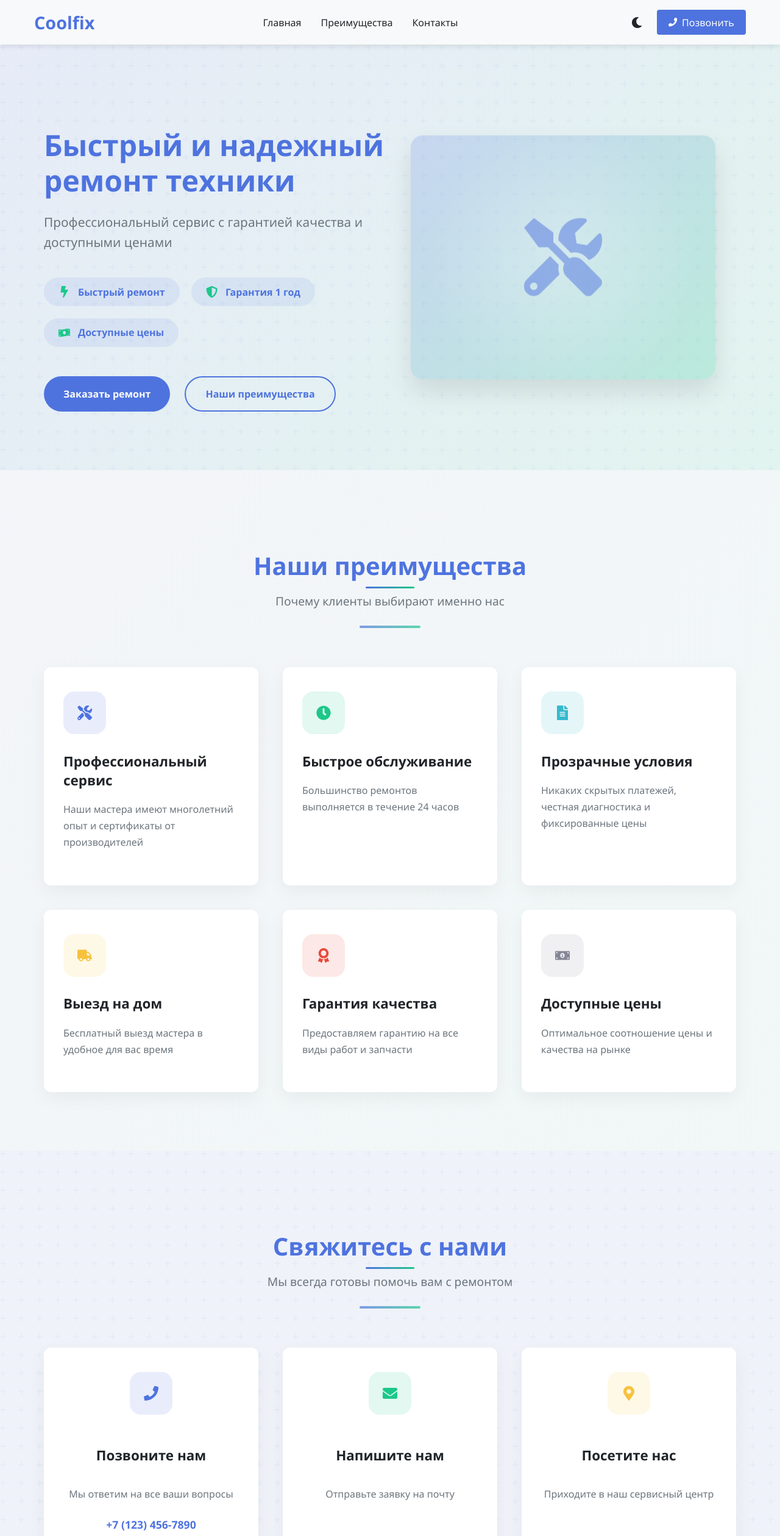
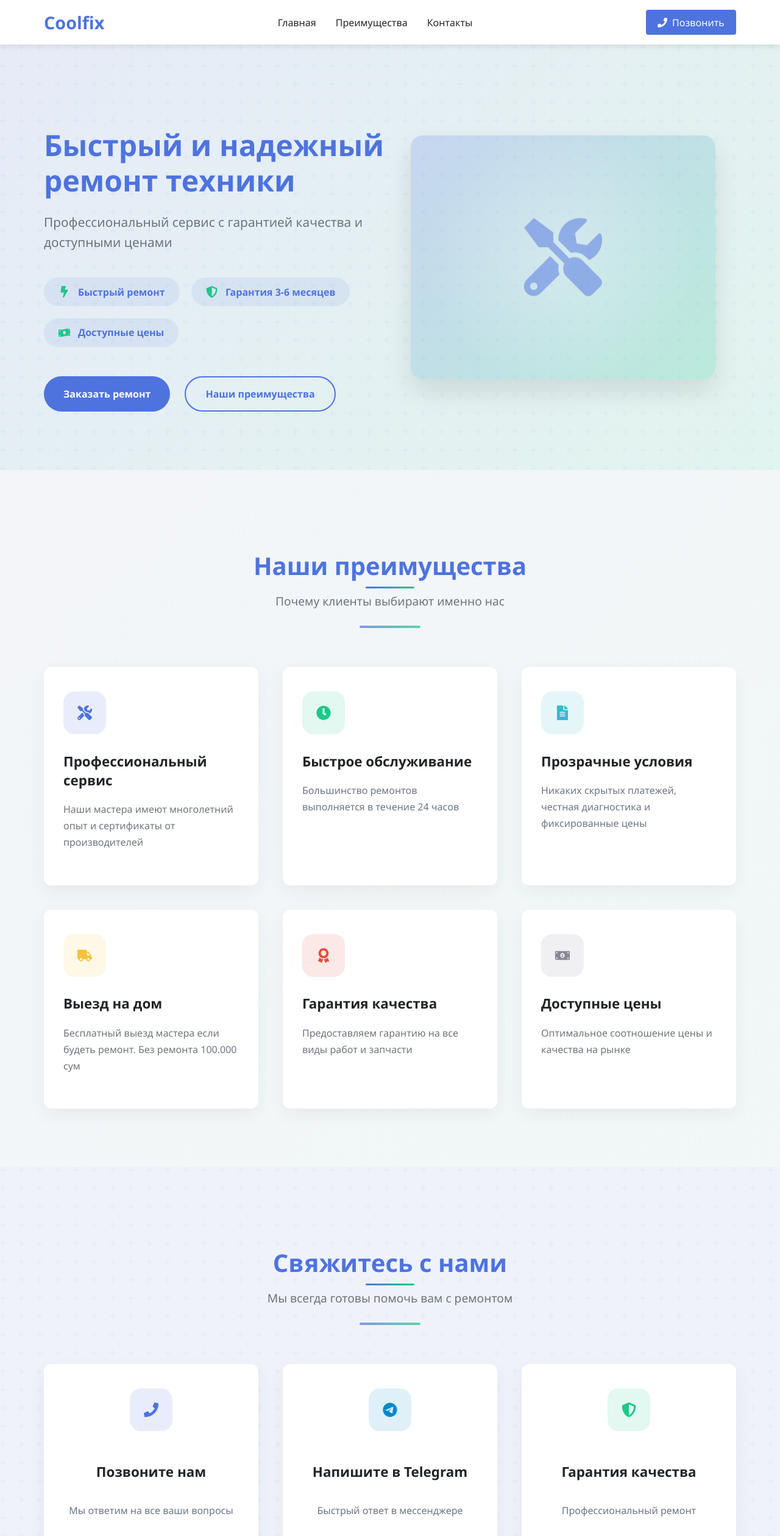
Before and after one commit to Baxtiyorovich04/Coolfix, a Next.js app: page / in a window 1280 px wide. Shown: the top 2519 px of the page at 61% size. Built offline with nearby package versions, Linux system fonts and the light colour scheme.

Commit message:
fixed some palaces

```diff
--- a/app/components/Benefits.tsx
+++ b/app/components/Benefits.tsx
@@ -24,7 +24,7 @@ export default function Benefits() {
     {
       icon: <FaTruck size={24} />,
       title: "Выезд на дом",
-      description: "Бесплатный выезд мастера в удобное для вас время",
+      description: "Бесплатный выезд мастера если будеть ремонт. Без ремонта 100.000 сум",
       color: "#f6c23e"
     },
     {
--- a/app/components/Contacts.tsx
+++ b/app/components/Contacts.tsx
@@ -1,10 +1,11 @@
-import { FaPhone, FaEnvelope, FaMapMarkerAlt, FaClock, FaArrowRight } from "react-icons/fa";
+import { FaPhone, FaEnvelope, FaMapMarkerAlt, FaClock, FaArrowRight, FaShieldAlt } from "react-icons/fa";
+import { FaTelegram } from "react-icons/fa6";
 import styles from "./Contacts.module.scss";
 
 export default function Contacts() {
   const phoneNumbers = [
-    { number: "+7 (123) 456-7890", label: "Основной" },
-    { number: "+7 (987) 654-3210", label: "Сервисный центр" },
+    { number: "+998 90 941 85 65", label: "Основной" },
+    { number: "+998 94 622 19 58", label: "Telegram" },
   ];
 
   const contactMethods = [
@@ -15,16 +16,16 @@ export default function Contacts() {
       color: "#4e73df"
     },
     {
-      icon: <FaEnvelope size={24} />,
-      title: "Напишите нам",
-      description: "Отправьте заявку на почту",
-      color: "#1cc88a"
+      icon: <FaTelegram size={24} />,
+      title: "Напишите в Telegram",
+      description: "Быстрый ответ в мессенджере",
+      color: "#0088cc"
     },
     {
-      icon: <FaMapMarkerAlt size={24} />,
-      title: "Посетите нас",
-      description: "Приходите в наш сервисный центр",
-      color: "#f6c23e"
+      icon: <FaShieldAlt size={24} />,
+      title: "Гарантия качества",
+      description: "Профессиональный ремонт ",
+      color: "#1cc88a"
     },
   ];
 
@@ -63,20 +64,20 @@ export default function Contacts() {
               )}
 
               {index === 1 && (
-                <a href="mailto:info@coolfix.com" className={styles.contactButton}>
-                  Написать письмо <FaArrowRight className={styles.buttonIcon} />
+                <a href="https://t.me/+998909418565" className={styles.contactButton}>
+                  Написать в Telegram <FaArrowRight className={styles.buttonIcon} />
                 </a>
               )}
 
               {index === 2 && (
                 <div className={styles.addressWrapper}>
-                  <address className={styles.address}>
-                    г. Москва, ул. Примерная, д. 123
-                  </address>
                   <div className={styles.workingHours}>
                     <FaClock className={styles.clockIcon} />
-                    <span>Ежедневно: 9:00 - 20:00</span>
+                    <span>Гарантия на ремонт с 3 до 6 месяцев</span>
                   </div>
+                  <p className={styles.description}>
+                    Используем только оригинальные запчасти
+                  </p>
                 </div>
               )}
             </div>
@@ -86,7 +87,7 @@ export default function Contacts() {
         <div className={styles.callToAction}>
           <h3>Нужен срочный ремонт?</h3>
           <p>Наши мастера готовы выехать к вам в течение часа</p>
-          <a href="tel:+71234567890" className={styles.actionButton}>
+          <a href="tel:+998909418565" className={styles.actionButton}>
             Позвонить сейчас <FaArrowRight className={styles.buttonIcon} />
           </a>
         </div>
--- a/app/components/Footer.tsx
+++ b/app/components/Footer.tsx
@@ -25,25 +25,20 @@ export default function Footer() {
                 <li>
                   <Link href="#">
                     <FaTools className={styles.linkIcon} />
-                    Ремонт смартфонов
+                    Ремонт кондиционеров
                   </Link>
                 </li>
                 <li>
                   <Link href="#">
-                    <FaLaptop className={styles.linkIcon} />
-                    Ремонт ноутбуков
+                    <FaTools className={styles.linkIcon} />
+                    Ремонт стиральных машин
                   </Link>
                 </li>
-                <li>
-                  <Link href="#">
-                    <FaTabletAlt className={styles.linkIcon} />
-                    Ремонт планшетов
-                  </Link>
-                </li>
+
                 <li>
                   <Link href="#">
                     <FaHome className={styles.linkIcon} />
-                    Ремонт бытовой техники
+                    Ремонт двухконтурных котлов
                   </Link>
                 </li>
               </ul>
@@ -55,9 +50,7 @@ export default function Footer() {
                 <li>
                   <Link href="#">О нас</Link>
                 </li>
-                <li>
-                  <Link href="#benefits">Преимущества</Link>
-                </li>
+
                 <li>
                   <Link href="#contacts">Контакты</Link>
                 </li>
@@ -71,24 +64,21 @@ export default function Footer() {
               <h4>Контакты</h4>
               <ul>
                 <li>
-                  <a href="tel:+71234567890">
+                  <a href="tel:+998946221958">
                     <FaPhone className={styles.linkIcon} />
-                    +7 (123) 456-7890
+                    +998 90 941 85 65
                   </a>
                 </li>
                 <li>
-                  <a href="mailto:info@coolfix.com">
+                  <a href="https://t.me/+998909418565">
                     <FaEnvelope className={styles.linkIcon} />
-                    info@coolfix.com
+                    t.me/coolfix_uz
                   </a>
                 </li>
-                <li>
-                  <FaMapMarkerAlt className={styles.linkIcon} />
-                  г. Москва, ул. Примерная, д. 123
-                </li>
+
                 <li>
                   <FaClock className={styles.linkIcon} />
-                  Ежедневно: 9:00 - 20:00
+                  Ежедневно: 8:00 - 20:00
                 </li>
               </ul>
             </div>
--- a/app/components/Header.module.scss
+++ b/app/components/Header.module.scss
@@ -4,38 +4,29 @@
   position: sticky;
   top: 0;
   width: 100%;
-  background-color: $bg-light;
+  background-color: $white;
   box-shadow: 0 2px 10px rgba(0, 0, 0, 0.1);
   z-index: 100;
-  transition: background-color 0.3s ease;
-
-  .dark & {
-    background-color: $bg-dark;
-    box-shadow: 0 2px 10px rgba(0, 0, 0, 0.3);
-  }
 }
 
 .container {
   max-width: 1200px;
   margin: 0 auto;
-  padding: 1rem;
+  padding: 1rem 2rem;
   display: flex;
   align-items: center;
   justify-content: space-between;
 }
 
 .logo {
-  display: flex;
-  align-items: center;
-
   .logoText {
     font-size: 1.8rem;
     font-weight: 700;
     color: $primary;
     transition: color 0.3s ease;
 
-    .dark & {
-      color: lighten($primary, 10%);
+    &:hover {
+      color: darken($primary, 10%);
     }
   }
 }
@@ -46,10 +37,9 @@
     list-style: none;
     margin: 0;
     padding: 0;
+    gap: 2rem;
 
     li {
-      margin: 0 1rem;
-
       a {
         color: $text-primary;
         font-weight: 500;
@@ -57,15 +47,7 @@
         position: relative;
 
         &:hover {
-          color: $accent;
-        }
-
-        .dark & {
-          color: $white;
-
-          &:hover {
-            color: lighten($accent, 10%);
-          }
+          color: $primary;
         }
 
         &::after {
@@ -75,12 +57,8 @@
           left: 0;
           width: 0;
           height: 2px;
-          background-color: $accent;
+          background-color: $primary;
           transition: width 0.3s ease;
-
-          .dark & {
-            background-color: lighten($accent, 10%);
-          }
         }
 
         &:hover::after {
@@ -91,77 +69,61 @@
   }
 }
 
-.controls {
-  display: flex;
+.desktopCallButton {
+  .button {
+    display: inline-flex;
+    align-items: center;
+    padding: 0.6rem 1.2rem;
+    background-color: $primary;
+    color: white;
+    border-radius: 4px;
+    font-weight: 500;
+    transition: all 0.3s ease;
+    gap: 0.5rem;
+
+    &:hover {
+      background-color: darken($primary, 10%);
+      transform: translateY(-2px);
+    }
+  }
+}
+
+.mobileControls {
+  display: none;
   align-items: center;
   gap: 1rem;
 }
 
-.modeToggle {
-  background: none;
-  border: none;
-  cursor: pointer;
-  color: $text-primary;
-  padding: 0.5rem;
-  border-radius: 50%;
+.mobileCallButton {
   display: flex;
   align-items: center;
   justify-content: center;
+  width: 40px;
+  height: 40px;
+  background-color: $primary;
+  color: white;
+  border-radius: 50%;
   transition: all 0.3s ease;
 
   &:hover {
-    color: $accent;
-    background-color: rgba($accent, 0.1);
-  }
-
-  .dark & {
-    color: $white;
-
-    &:hover {
-      color: lighten($accent, 10%);
-      background-color: rgba($accent, 0.2);
-    }
-  }
-}
-
-.button {
-  display: inline-flex;
-  align-items: center;
-  padding: 0.6rem 1.2rem;
-  background-color: $button;
-  color: white;
-  border-radius: 4px;
-  font-weight: 500;
-  transition: all 0.3s ease;
-  text-decoration: none;
-  gap: 0.5rem;
-
-  &:hover {
-    background-color: $button-hover;
-    transform: translateY(-2px);
-  }
-
-  .dark & {
-    background-color: darken($button, 10%);
-
-    &:hover {
-      background-color: $button-hover;
-    }
+    background-color: darken($primary, 10%);
+    transform: scale(1.05);
   }
 }
 
 .phoneIcon {
-  font-size: 0.9rem;
+  font-size: 1rem;
 }
 
 .mobileMenuButton {
-  display: none;
+  display: flex;
   flex-direction: column;
   justify-content: space-between;
   width: 30px;
-  height: 21px;
+  height: 24px;
   cursor: pointer;
   z-index: 101;
+  position: relative;
 
   span {
     height: 3px;
@@ -170,10 +132,6 @@
     border-radius: 3px;
     transition: all 0.3s ease;
     transform-origin: left center;
-
-    .dark & {
-      background-color: $white;
-    }
   }
 
   &.open {
@@ -191,27 +149,23 @@
   }
 }
 
-@media (max-width: 768px) {
-  .mobileMenuButton {
-    display: flex;
-  }
-
+@media (max-width: 992px) {
   .nav {
     position: fixed;
     top: 70px;
     left: 0;
     width: 100%;
-    background-color: $bg-light;
-    padding: 2rem 0;
-    box-shadow: 0 5px 10px rgba(0, 0, 0, 0.1);
+    background-color: $white;
+    padding: 2rem;
+    box-shadow: 0 5px 20px rgba(0, 0, 0, 0.1);
     transform: translateY(-150%);
     opacity: 0;
     visibility: hidden;
-    transition: all 0.3s ease;
+    transition: all 0.4s cubic-bezier(0.175, 0.885, 0.32, 1.275);
 
-    .dark & {
-      background-color: $bg-dark;
-      box-shadow: 0 5px 10px rgba(0, 0, 0, 0.3);
+    ul {
+      flex-direction: column;
+      gap: 1.5rem;
     }
 
     &.active {
@@ -219,34 +173,39 @@
       opacity: 1;
       visibility: visible;
     }
-
-    ul {
-      flex-direction: column;
-      align-items: center;
-      gap: 1.5rem;
-
-      li {
-        margin: 0;
-      }
-    }
   }
 
-  .controls {
-    gap: 0.5rem;
+  .mobileControls {
+    display: flex;
   }
 
-  .button {
-    padding: 0.5rem 0.8rem;
-    font-size: 0.9rem;
+  .desktopCallButton {
+    display: none;
+  }
+}
 
-    span {
-      display: none;
-    }
+@media (max-width: 768px) {
+  .container {
+    padding: 1rem;
+  }
+
+  .logoText {
+    font-size: 1.5rem !important;
   }
 }
 
 @media (max-width: 480px) {
-  .logoText {
-    font-size: 1.5rem !important;
+  .nav {
+    top: 60px;
+    padding: 1.5rem;
+  }
+
+  .mobileControls {
+    gap: 0.5rem;
+  }
+
+  .mobileCallButton {
+    width: 36px;
+    height: 36px;
   }
 }
--- a/app/components/Header.tsx
+++ b/app/components/Header.tsx
@@ -1,33 +1,12 @@
 "use client"
 
-import { useState, useEffect } from "react"
+import { useState } from "react"
 import Link from "next/link"
-import { FaMoon, FaSun, FaPhone } from "react-icons/fa"
+import { FaPhone } from "react-icons/fa"
 import styles from "./Header.module.scss"
 
 export default function Header() {
   const [isMenuOpen, setIsMenuOpen] = useState(false)
-  const [darkMode, setDarkMode] = useState(false)
-
-  // Initialize dark mode from localStorage
-  useEffect(() => {
-    const savedMode = localStorage.getItem('darkMode')
-    if (savedMode) {
-      setDarkMode(savedMode === 'true')
-      document.documentElement.classList.toggle('dark', savedMode === 'true')
-    } else if (window.matchMedia('(prefers-color-scheme: dark)').matches) {
-      setDarkMode(true)
-      document.documentElement.classList.add('dark')
-    }
-  }, [])
-
-  // Toggle dark mode
-  const toggleDarkMode = () => {
-    const newMode = !darkMode
-    setDarkMode(newMode)
-    localStorage.setItem('darkMode', String(newMode))
-    document.documentElement.classList.toggle('dark', newMode)
-  }
 
   return (
     <header className={styles.header}>
@@ -38,36 +17,38 @@ export default function Header() {
           </Link>
         </div>
 
-        <div className={styles.mobileMenuButton} onClick={() => setIsMenuOpen(!isMenuOpen)}>
-          <span className={isMenuOpen ? styles.open : ''}></span>
-          <span className={isMenuOpen ? styles.open : ''}></span>
-          <span className={isMenuOpen ? styles.open : ''}></span>
+        <div className={styles.mobileControls}>
+          <a href="tel:+998909418565" className={styles.mobileCallButton}>
+            <FaPhone className={styles.phoneIcon} />
+          </a>
+
+          <div
+            className={`${styles.mobileMenuButton} ${isMenuOpen ? styles.open : ''}`}
+            onClick={() => setIsMenuOpen(!isMenuOpen)}
+            aria-label="Menu"
+          >
+            <span></span>
+            <span></span>
+            <span></span>
+          </div>
         </div>
 
         <nav className={`${styles.nav} ${isMenuOpen ? styles.active : ""}`}>
           <ul>
             <li>
-              <Link href="/">Главная</Link>
+              <Link href="/" onClick={() => setIsMenuOpen(false)}>Главная</Link>
             </li>
             <li>
-              <Link href="#benefits">Преимущества</Link>
+              <Link href="#benefits" onClick={() => setIsMenuOpen(false)}>Преимущества</Link>
             </li>
             <li>
-              <Link href="#contacts">Контакты</Link>
+              <Link href="#contacts" onClick={() => setIsMenuOpen(false)}>Контакты</Link>
             </li>
           </ul>
         </nav>
 
-        <div className={styles.controls}>
-          <button
-            className={styles.modeToggle}
-            onClick={toggleDarkMode}
-            aria-label={darkMode ? "Switch to light mode" : "Switch to dark mode"}
-          >
-            {darkMode ? <FaSun size={18} /> : <FaMoon size={18} />}
-          </button>
-
-          <a href="tel:+71234567890" className={styles.button}>
+        <div className={styles.desktopCallButton}>
+          <a href="tel:+998909418565" className={styles.button}>
             <FaPhone className={styles.phoneIcon} />
             <span>Позвонить</span>
           </a>
--- a/app/components/Hero.tsx
+++ b/app/components/Hero.tsx
@@ -17,7 +17,7 @@ export default function Hero() {
             </div>
             <div className={styles.highlight}>
               <FaShieldAlt className={styles.icon} />
-              <span>Гарантия 1 год</span>
+              <span>Гарантия 3-6 месяцев</span>
             </div>
             <div className={styles.highlight}>
               <FaMoneyBillWave className={styles.icon} />
```
